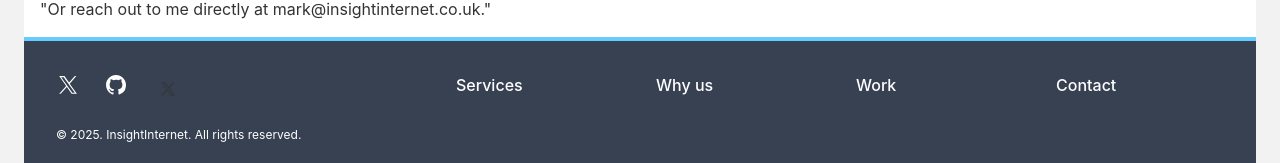
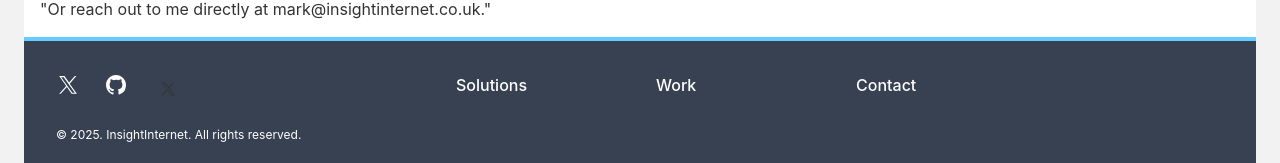
Before and after one commit to matherton/insightinternetApp, a Vue app: page /insightinternetApp/contact in a window 1280 px wide. Shown: the part 671-834 px from the top of the page. Built offline with nearby package versions, Linux system fonts and the light colour scheme.

Commit message:
updated footer links with Solutions

```diff
--- a/src/components/Footer.vue
+++ b/src/components/Footer.vue
@@ -77,17 +77,10 @@
               to="/insightinternetApp/services"
               class="font-medium text-gray-700 transition hover:opacity-75 text-white"
               @click="scrollToTop"
-              >Services</router-link
+              >Solutions</router-link
             >
           </div>
-          <div>
-            <router-link
-              to="/insightinternetApp/about"
-              class="font-medium text-gray-700 transition hover:opacity-75 text-white"
-              @click="scrollToTop"
-              >Why us</router-link
-            >
-          </div>
+
           <div>
             <router-link
               to="/insightinternetApp/work"
```
